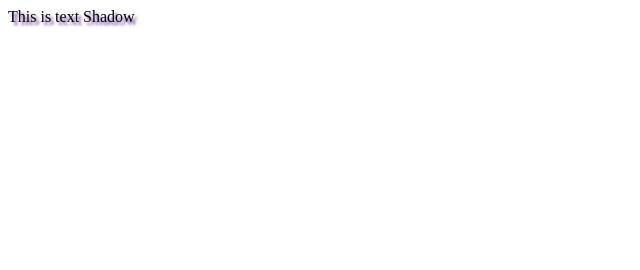
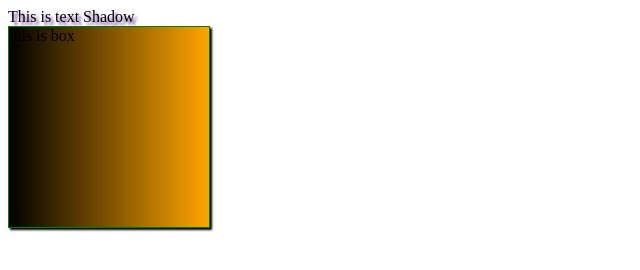
Before and after one commit to imabhishekmahli/MERN-STACK, a plain HTML site: page CSS_Concept/Shadow/index.html in a window 1280 px wide. Shown: the whole page, without its empty margins (0-640 px from the left). Drawn offline with Linux system fonts and the light colour scheme.

Commit message:
box shadow

```diff
--- a/CSS_Concept/Shadow/index.html
+++ b/CSS_Concept/Shadow/index.html
@@ -8,5 +8,7 @@
 </head>
 <body>
     <div class="box">This is text Shadow</div>
+
+    <div class="box1">this is box</div>
 </body>
 </html>
--- a/CSS_Concept/Shadow/style.css
+++ b/CSS_Concept/Shadow/style.css
@@ -1,3 +1,12 @@
 .box{
     text-shadow: 3px 3px 3px rebeccapurple;
 }
+
+.box1{
+    /* background-color: aqua; */
+    border: 1px solid green;
+    width: 200px;
+    height: 200px;
+    box-shadow: 2px 2px 2px;
+    background-image: linear-gradient(to right, black, orange);
+}
```
